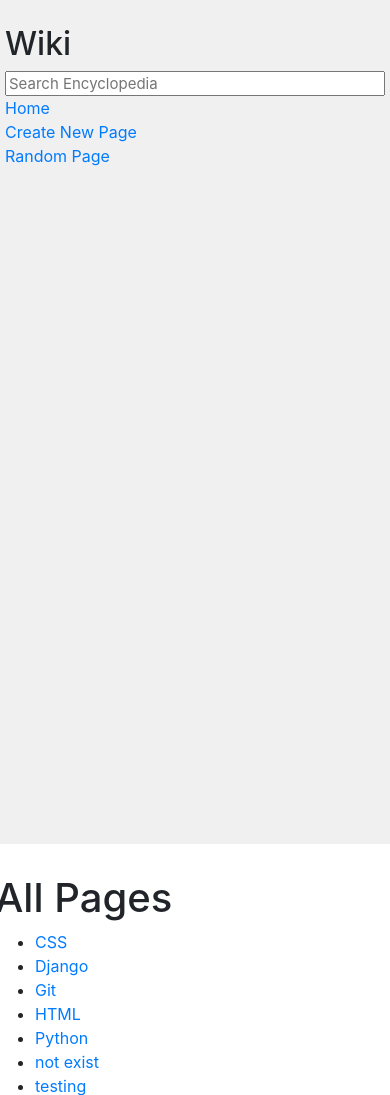
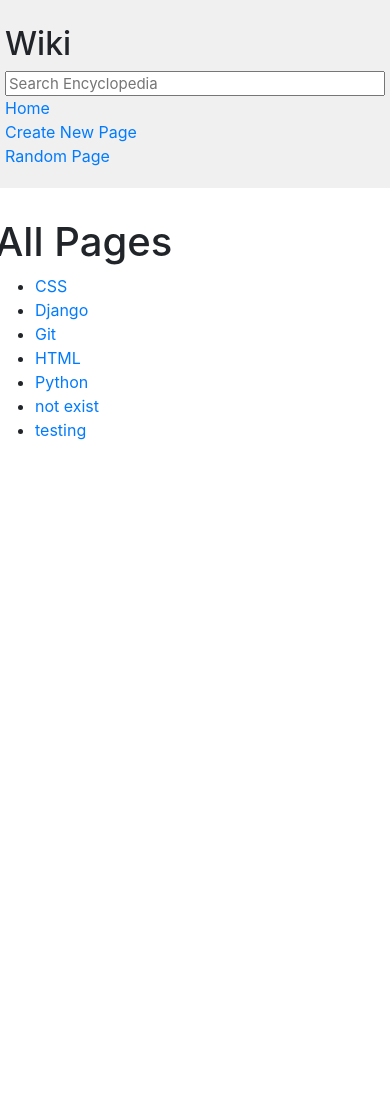
Before and after one commit to andrewadi24/wiki, a Django app: page / in a window 390 px wide. Shown: the top 1095 px of the page. After the commit the page ends 440 px from the top, so only its background shows below. Run offline with Django 3.2, Linux system fonts and the light colour scheme; some libraries are stand-ins or nearby versions.

Commit message:
mobile responsive

```diff
--- a/encyclopedia/static/encyclopedia/styles.css
+++ b/encyclopedia/static/encyclopedia/styles.css
@@ -36,3 +36,9 @@ textarea {
 .sidebar h2 {
     margin-top: 5px;
 }
+
+@media (max-width: 768px) {
+    .sidebar {
+        height: fit-content;
+    }
+}
--- a/wiki/settings.py
+++ b/wiki/settings.py
@@ -25,7 +25,7 @@ SECRET_KEY = '%710m*zic)#0u((qugw#1@e^ty!c)9j04956v@ly(_86n$rg)h'
 # SECURITY WARNING: don't run with debug turned on in production!
 DEBUG = True
 
-ALLOWED_HOSTS = ["my-site-wiki.gjjqbq.easypanel.host"]
+ALLOWED_HOSTS = ["my-site-wiki.gjjqbq.easypanel.host", "127.0.0.1"]
 CSRF_TRUSTED_ORIGINS = ["https://my-site-wiki.gjjqbq.easypanel.host"]
 
 
```
